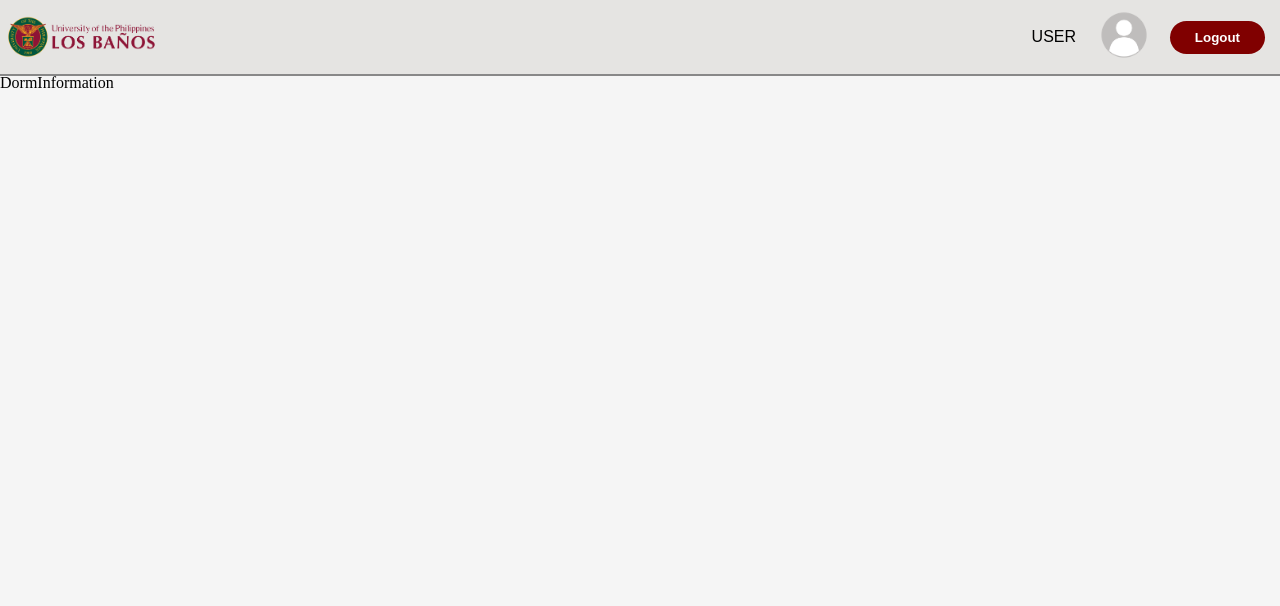
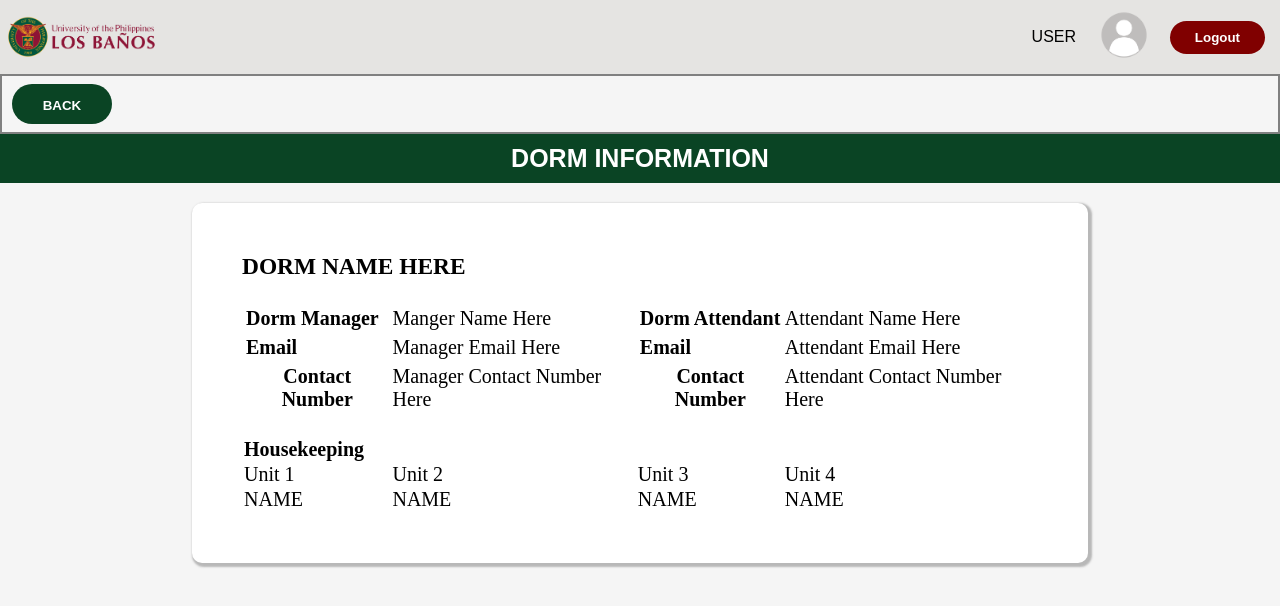
Before and after one commit to mdechano/uplb-dmis, a React (Create React App) app in the folder frontend/: page /dorm-information in a window 1280 px wide. Shown: the top 606 px of the page. Built offline with nearby package versions, Linux system fonts and the light colour scheme.

Commit message:
HTML for Residents

```diff
--- a/frontend/src/App.js
+++ b/frontend/src/App.js
@@ -1,10 +1,9 @@
 import React from 'react';
 import {BrowserRouter , Route , Routes} from 'react-router-dom';
-import LandingPage from './components/pages/LandingPage'
-import Dashboard from './components/pages/Dashboard'
-import LoginPage from './components/pages/LoginPage'
-import SignUp from './components/pages/SignUp'
-import ResidentProfile from './components/pages/ResidentProfile';
+import LandingPage from './components/pages/LandingPage';
+import Dashboard from './components/pages/Dashboard';
+import LoginPage from './components/pages/LoginPage';
+import SignUp from './components/pages/SignUp';
 import StudentInfoSheetCheckIn from './components/pages/StudentInfoSheetCheckIn';
 import StudentInfoSheetEmergency from './components/pages/StudentInfoSheetEmergency';
 import StudentInfoSheetFamily from './components/pages/StudentInfoSheetFamily';
@@ -25,7 +24,6 @@ function App() {
             <Route exact={true} path="/dashboard" element={<Dashboard />} />
             <Route exact={true} path="/login" element={<LoginPage />} />
             <Route exact={true} path="/signup" element={<SignUp />} />
-            <Route exact={true} path="/resident-profile" element={<ResidentProfile />} />
             <Route exact={true} path="/student-info-sheet-check-in" element={<StudentInfoSheetCheckIn />} />
             <Route exact={true} path="/student-info-sheet-emergency" element={<StudentInfoSheetEmergency />} />
             <Route exact={true} path="/student-info-sheet-family" element={<StudentInfoSheetFamily />} />
--- a/frontend/src/components/css/DormInformation.css
+++ b/frontend/src/components/css/DormInformation.css
@@ -0,0 +1,21 @@
+.dorm-info-content {
+    border: 0px solid grey;
+    background-color: white;
+    border-radius: 10px;
+    box-shadow: 2px 2px 2px 2px #8888888f;
+    margin-top: 20px;
+    margin-left: 15%;
+    margin-right: 15%;
+    padding: 50px;
+    /* padding-left: 10%;
+    padding-right: 10%; */
+    font-size: 20px;
+}
+
+.title-bg {
+    background-color: #0A4424;
+    color: white;
+    text-align: center;
+    padding: 10px;
+    margin: 0px;
+}
--- a/frontend/src/components/css/GenerateSOA.css
+++ b/frontend/src/components/css/GenerateSOA.css
@@ -0,0 +1,20 @@
+.gen-soa-content {
+    margin: 20px;
+    margin-left: 15%;
+    margin-right: 15%;
+    padding: 10px;
+}
+
+.soa-table {
+    border: 0px solid grey;
+    background-color: white;
+    border-radius: 10px;
+    box-shadow: 2px 2px 2px 2px #8888888f;
+    margin-top: 20px;
+    /* margin-left: 15%;
+    margin-right: 15%; */
+    padding: 25px;
+    /* padding-left: 10%;
+    padding-right: 10%; */
+    font-size: 20px;
+}
--- a/frontend/src/components/pages/DormInformation.js
+++ b/frontend/src/components/pages/DormInformation.js
@@ -9,7 +9,51 @@ function DormInformation () {
             <NavBar></NavBar>
 
             <div className='dorm-info-div'>
-                DormInformation
+                <div className='upper-div'>
+                    <button className='back-button'>BACK</button>
+                </div>
+                <div className='title-bg'><p className='page-title'>DORM INFORMATION</p></div>
+                <div className='dorm-info-content'>
+
+                    <h3>DORM NAME HERE</h3>
+                    <br></br>
+                    <table>
+                        <tr>
+                            <td><th>Dorm Manager</th></td>
+                            <td>Manger Name Here</td>
+                            <td><th>Dorm Attendant</th></td>
+                            <td>Attendant Name Here</td>
+                        </tr>
+                        <tr>
+                            <td><th>Email</th></td>
+                            <td>Manager Email Here</td>
+                            <td><th>Email</th></td>
+                            <td>Attendant Email Here</td>
+                        </tr>
+                        <tr>
+                            <td><th>Contact Number</th></td>
+                            <td>Manager Contact Number Here</td>
+                            <td><th>Contact Number</th></td>
+                            <td>Attendant Contact Number Here</td>
+                        </tr>
+
+                        <br></br>
+
+                        <h4>Housekeeping</h4>
+                        <tr>
+                            <td>Unit 1</td>
+                            <td>Unit 2</td>
+                            <td>Unit 3</td>
+                            <td>Unit 4</td>
+                        </tr>
+                        <tr>
+                            <td>NAME</td>
+                            <td>NAME</td>
+                            <td>NAME</td>
+                            <td>NAME</td>
+                        </tr>
+                    </table>
+                </div>
             </div>
         </div>
     )
--- a/frontend/src/components/pages/GenerateSOA.js
+++ b/frontend/src/components/pages/GenerateSOA.js
@@ -1,4 +1,4 @@
-import {Link} from 'react-router-dom'
+import {Link} from 'react-router-dom';
 import '../css/GenerateSOA.css'
 import NavBar from '../pages/NavBar';
 
@@ -9,7 +9,43 @@ function GenerateSOA () {
             <NavBar></NavBar>
 
             <div className='gen-soa-div'>
-                Generate SOA
+                <div className='upper-div'>
+                    <button className='back-button'>BACK</button>
+                </div>
+                <div className='title-bg'><p className='page-title'>STATEMENTS OF ACCOUNT</p></div>
+                <div className='gen-soa-content'>
+                    <h3>NOTICE</h3>
+                    <br></br>
+                    <p>Statements of Account (SOA) will be generated by month. If you wish to pay in months or in full, you may download the SOAs of your desired months or all SOAs under your account.</p>
+                    <br></br>
+                    <table>
+                        <tr>
+                            <td>DORMER:&nbsp;</td>
+                            <td>Anna Dela Cruz&nbsp;&nbsp;&nbsp;</td>
+                            <td>STUDENT NUMBER:&nbsp;</td>
+                            <td>2019-08206</td>
+                        </tr>
+                    </table>
+                    <div className='soa-table'>
+                        <table>
+                            <tr>
+                                <td>SEMESTER&nbsp;&nbsp;</td>
+                                <td>MONTH&nbsp;&nbsp;</td>
+                                <td>DORM FEE&nbsp;&nbsp;</td>
+                                <td>APPLIANCE FEE&nbsp;&nbsp;</td>
+                                <td>TOTAL</td>
+                            </tr>
+                            <tr>
+                                <td>2nd</td>
+                                <td>March</td>
+                                <td>500</td>
+                                <td>169</td>
+                                <td>669</td>
+                                <td>download</td>
+                            </tr>
+                        </table>
+                    </div>
+                </div>
             </div>
         </div>
     )
--- a/frontend/src/components/pages/NavBar.js
+++ b/frontend/src/components/pages/NavBar.js
@@ -25,7 +25,6 @@ function NavBar () {
                     <div className='dropdown'>
                         <img className="user-image" alt="profile" src={profilepic}/>
                         <div className='dropdown-content'>
-                            <a><Link to='/resident-profile'>Resident Profile</Link></a>
                             <a><Link to='/student-info-sheet-personal'>Student Information Sheet</Link></a>
                             <a><Link to='/generate-soa'>Generate SOA</Link></a>
                             <a><Link to='/upload-receipt'>Upload Receipt</Link></a>
--- a/frontend/src/components/pages/ResidentProfile.js
+++ /dev/null
@@ -1,19 +0,0 @@
-import {Link} from 'react-router-dom'
-import '../css/ResidentProfile.css'
-import NavBar from '../pages/NavBar';
-
-function ResidentProfile () {
-
-    return (
-        <div>
-            <NavBar></NavBar>
-
-            <div className='profile-div'>
-                resident profile
-            </div>
-        </div>
-    )
-
-}
-
-export default ResidentProfile;
--- a/frontend/src/components/pages/UploadReceipt.js
+++ b/frontend/src/components/pages/UploadReceipt.js
@@ -9,7 +9,37 @@ function UploadReceipt () {
             <NavBar></NavBar>
 
             <div className='upload-receipt-div'>
-                Upload receipt.
+            <   div className='upper-div'>
+                    <button className='back-button'>BACK</button>
+                </div>
+                <div className='title-bg'><p className='page-title'>PAYMENT RECEIPTS</p></div>
+                <form action method="post">
+
+                    <h1><strong>File upload</strong> with style and pure CSS</h1>
+
+                    <div class="form-group">
+                        <label for="title">Title <span>Use title case to get a better result</span></label>
+                        <input type="text" name="title" id="title" class="form-controll"/>
+                    </div>
+                    <div class="form-group">
+                        <label for="caption">Caption <span>This caption should be descriptiv</span></label>
+                        <input type="text" name="caption" id="caption" class="form-controll"/>
+                    </div>
+
+                    <div class="form-group file-area">
+                            <label for="images">Images <span>Your images should be at least 400x300 wide</span></label>
+                        <input type="file" name="images" id="images" required="required" multiple="multiple"/>
+                        <div class="file-dummy">
+                        <div class="success">Great, your files are selected. Keep on.</div>
+                        <div class="default">Please select some files</div>
+                        </div>
+                    </div>
+
+                    <div class="form-group">
+                        <button type="submit">Upload images</button>
+                    </div>
+
+                </form>
             </div>
         </div>
     )
```
Also changed, not shown: frontend/src/components/css/ResidentProfile.css (deleted).
